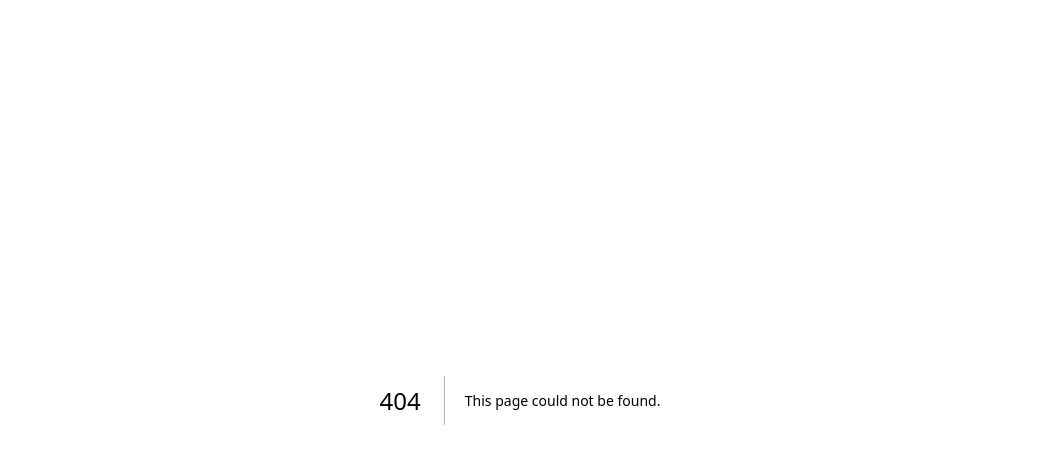
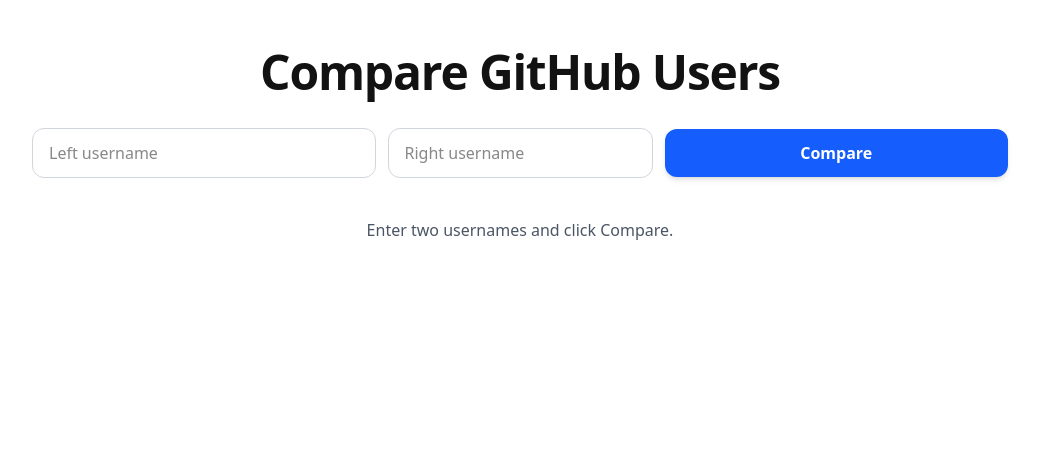
Before and after one commit to Mohamedali1111/github-profile-explorer, a Next.js app: page /compare in a window 1280 px wide. Before the commit this address had no page. Shown: the top 464 px of the page, without its empty margins (120-1159 px from the left). Built offline with nearby package versions, Linux system fonts and the light colour scheme.

Commit message:
feat: add /compare page with side-by-side metrics

```diff
--- /dev/null
+++ b/src/app/compare/page.tsx
@@ -0,0 +1,115 @@
+'use client';
+
+import { useState } from 'react';
+import CompareTable, { type CompareMetrics } from '@/components/CompareTable';
+import type { GitHubRepo as Repo } from '@/components/RepoCard';
+
+async function fetchJson<T>(url: string) {
+	const res = await fetch(url, { cache: 'no-store' });
+	if (!res.ok) throw new Error(`Failed to fetch: ${url}`);
+	return res.json() as Promise<T>;
+}
+
+interface GitHubProfile {
+	login: string;
+	name: string | null;
+	avatar_url: string;
+	followers: number;
+	public_repos: number;
+}
+
+async function getUserMetrics(username: string): Promise<CompareMetrics> {
+	const profile = await fetchJson<GitHubProfile>(`https://api.github.com/users/${encodeURIComponent(username)}`);
+	const repos = await fetchJson<Repo[]>(`https://api.github.com/users/${encodeURIComponent(username)}/repos?per_page=100&sort=updated`);
+
+	const repoCount = profile.public_repos ?? repos.length;
+	const totalStars = repos.reduce((sum, r) => sum + (r.stargazers_count || 0), 0);
+
+	// Approx commit activity: sum commits on up to 5 recent repos' default branch (best effort)
+	const topRepos = repos.slice(0, 5);
+	let approxCommits = 0;
+	for (const repo of topRepos) {
+		try {
+			const commits = await fetchJson<unknown[]>(`https://api.github.com/repos/${profile.login}/${repo.name}/commits?per_page=30`);
+			approxCommits += commits.length;
+		} catch {
+			// ignore errors for private/empty repos etc.
+		}
+	}
+
+	return {
+		username: profile.login,
+		name: profile.name ?? null,
+		avatarUrl: profile.avatar_url,
+		followers: profile.followers ?? 0,
+		repoCount,
+		totalStars,
+		approxCommits,
+	};
+}
+
+export default function ComparePage() {
+	const [left, setLeft] = useState('');
+	const [right, setRight] = useState('');
+	const [metrics, setMetrics] = useState<{ a: CompareMetrics | null; b: CompareMetrics | null }>({ a: null, b: null });
+	const [error, setError] = useState<string | null>(null);
+	const [loading, setLoading] = useState(false);
+
+	const onCompare = async (e: React.FormEvent) => {
+		e.preventDefault();
+		setError(null);
+		if (!left.trim() || !right.trim()) {
+			setError('Please enter two GitHub usernames');
+			return;
+		}
+		if (left.trim().toLowerCase() === right.trim().toLowerCase()) {
+			setError('Please enter two different usernames');
+			return;
+		}
+		setLoading(true);
+		try {
+			const [a, b] = await Promise.all([
+				getUserMetrics(left.trim()),
+				getUserMetrics(right.trim()),
+			]);
+			setMetrics({ a, b });
+		} catch (err: unknown) {
+			const message = err instanceof Error ? err.message : 'Comparison failed';
+			setError(message);
+		} finally {
+			setLoading(false);
+		}
+	};
+
+	return (
+		<main className="container mx-auto max-w-5xl px-6 py-12">
+			<h1 className="h1 text-center">Compare GitHub Users</h1>
+			<form onSubmit={onCompare} className="mt-8 grid grid-cols-1 md:grid-cols-[1fr_auto_1fr] items-center gap-3">
+				<input
+					value={left}
+					onChange={(e) => setLeft(e.target.value)}
+					placeholder="Left username"
+					className="w-full px-4 py-3 rounded-xl border border-gray-300 bg-white/80 backdrop-blur-sm focus:outline-none focus:ring-2 focus:ring-blue-500"
+				/>
+				<button type="submit" className="md:order-2 px-6 py-3 rounded-xl bg-blue-600 hover:bg-blue-700 text-white font-semibold shadow-md transition-colors disabled:bg-gray-400" disabled={loading}>
+					{loading ? 'Comparing...' : 'Compare'}
+				</button>
+				<input
+					value={right}
+					onChange={(e) => setRight(e.target.value)}
+					placeholder="Right username"
+					className="w-full px-4 py-3 rounded-xl border border-gray-300 bg-white/80 backdrop-blur-sm focus:outline-none focus:ring-2 focus:ring-blue-500"
+				/>
+			</form>
+			{error && <p className="mt-3 text-center text-sm text-red-600">{error}</p>}
+
+			<div className="mt-10">
+				{metrics.a && metrics.b ? (
+					<CompareTable a={metrics.a} b={metrics.b} />
+				) : (
+					<p className="text-center text-gray-600">Enter two usernames and click Compare.</p>
+				)}
+			</div>
+		</main>
+	);
+}
--- /dev/null
+++ b/src/components/CompareTable.tsx
@@ -0,0 +1,51 @@
+import Image from 'next/image';
+
+export interface CompareMetrics {
+	username: string;
+	name: string | null;
+	avatarUrl: string;
+	repoCount: number;
+	totalStars: number;
+	followers: number;
+	approxCommits: number;
+}
+
+export default function CompareTable({ a, b }: { a: CompareMetrics; b: CompareMetrics }) {
+	const Row = ({ label, left, right }: { label: string; left: React.ReactNode; right: React.ReactNode }) => (
+		<div className="grid grid-cols-1 sm:grid-cols-3 items-center gap-4 py-3 border-b border-gray-100">
+			<div className="text-sm text-gray-500">{label}</div>
+			<div className="font-semibold text-gray-900">{left}</div>
+			<div className="font-semibold text-gray-900">{right}</div>
+		</div>
+	);
+
+	const Card = ({ side }: { side: 'a' | 'b' }) => {
+		const u = side === 'a' ? a : b;
+		return (
+			<div className="bg-white/80 backdrop-blur-sm rounded-2xl border border-gray-200 p-5 shadow-sm">
+				<div className="flex items-center gap-3">
+					<Image src={u.avatarUrl} alt={u.username} width={40} height={40} className="w-10 h-10 rounded-full" />
+					<div>
+						<div className="font-bold text-gray-900">{u.name || u.username}</div>
+						<div className="text-sm text-gray-600">@{u.username}</div>
+					</div>
+				</div>
+			</div>
+		);
+	};
+
+	return (
+		<section className="space-y-6">
+			<div className="grid grid-cols-1 sm:grid-cols-2 gap-4">
+				<Card side="a" />
+				<Card side="b" />
+			</div>
+			<div className="rounded-2xl border border-gray-200 bg-white/80 backdrop-blur-sm p-5 shadow-sm">
+				<Row label="Repositories" left={a.repoCount} right={b.repoCount} />
+				<Row label="Total Stars" left={a.totalStars} right={b.totalStars} />
+				<Row label="Followers" left={a.followers} right={b.followers} />
+				<Row label="Approx Commits" left={a.approxCommits} right={b.approxCommits} />
+			</div>
+		</section>
+	);
+}
```
